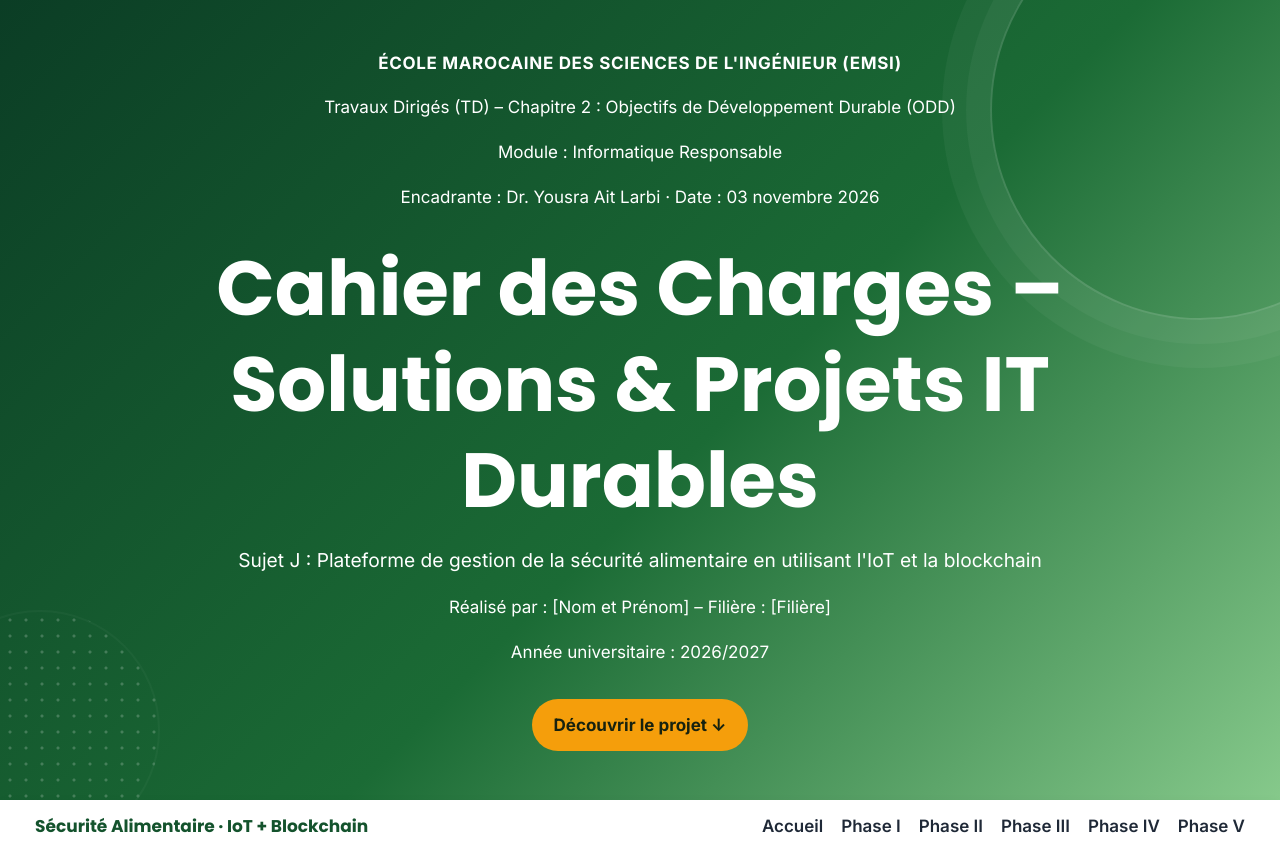
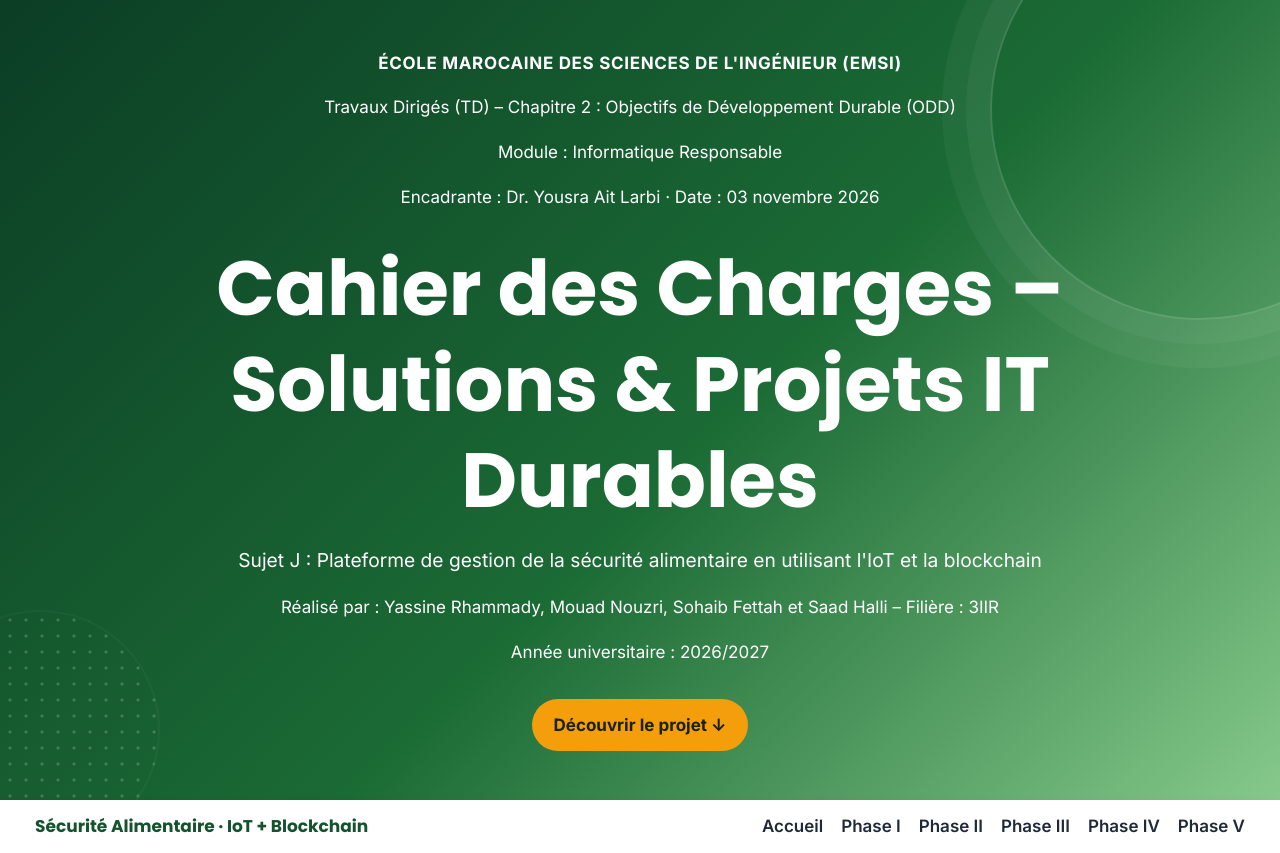
Before and after one commit to Sohaib-Ft/odd, a plain HTML site: page index.html in a window 1280 px wide. Shown: the top 853 px of the page. Drawn offline with Linux system fonts and the light colour scheme.

Commit message:
Update project authors and track
Co-authored-by: Copilot <223556219+Copilot@users.noreply.github.com>

```diff
--- a/index.html
+++ b/index.html
@@ -11,7 +11,7 @@
 <a class="skip" href="#contenu">Aller au contenu</a>
 <header id="accueil" class="hero"><div class="deco one"></div><div class="deco two"></div><div class="hero-content">
 <p class="eyebrow">ÉCOLE MAROCAINE DES SCIENCES DE L'INGÉNIEUR (EMSI)</p><p>Travaux Dirigés (TD) – Chapitre 2 : Objectifs de Développement Durable (ODD)</p><p>Module : Informatique Responsable</p><p>Encadrante : Dr. Yousra Ait Larbi · Date : 03 novembre 2026</p>
-<h1>Cahier des Charges – Solutions &amp; Projets IT Durables</h1><p class="lead">Sujet J : Plateforme de gestion de la sécurité alimentaire en utilisant l'IoT et la blockchain</p><p>Réalisé par : [Nom et Prénom] – Filière : [Filière]</p><p>Année universitaire : 2026/2027</p><a class="btn" href="#phase1">Découvrir le projet ↓</a>
+<h1>Cahier des Charges – Solutions &amp; Projets IT Durables</h1><p class="lead">Sujet J : Plateforme de gestion de la sécurité alimentaire en utilisant l'IoT et la blockchain</p><p>Réalisé par : Yassine Rhammady, Mouad Nouzri, Sohaib Fettah et Saad Halli – Filière : 3IIR</p><p>Année universitaire : 2026/2027</p><a class="btn" href="#phase1">Découvrir le projet ↓</a>
 </div></header>
 <nav class="nav" aria-label="Navigation principale"><div class="nav-inner"><a class="brand" href="#accueil">Sécurité Alimentaire · IoT + Blockchain</a><input id="menu" type="checkbox"><label for="menu" class="burger" aria-label="Ouvrir le menu">☰</label><ul><li><a href="#accueil">Accueil</a></li><li><a href="#phase1">Phase I</a></li><li><a href="#phase2">Phase II</a></li><li><a href="#phase3">Phase III</a></li><li><a href="#phase4">Phase IV</a></li><li><a href="#phase5">Phase V</a></li></ul></div></nav>
 <div class="layout"><aside class="toc"><b>Sommaire</b><a href="#phase1">01 · Contexte</a><a href="#phase2">02 · Existant</a><a href="#phase3">03 · Périmètre</a><a href="#phase4">04 · Objectifs</a><a href="#phase5">05 · ROI</a></aside>
```
